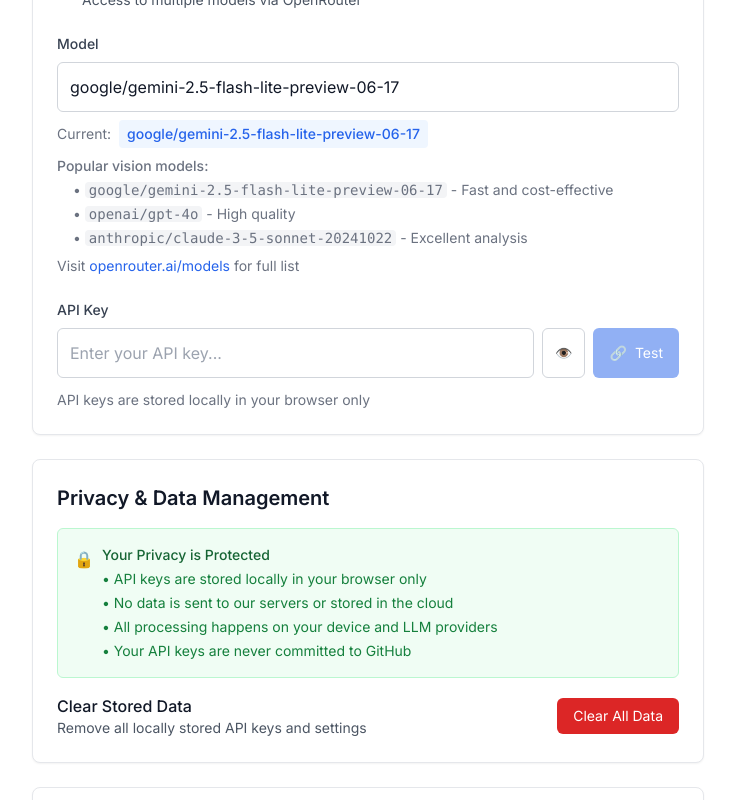
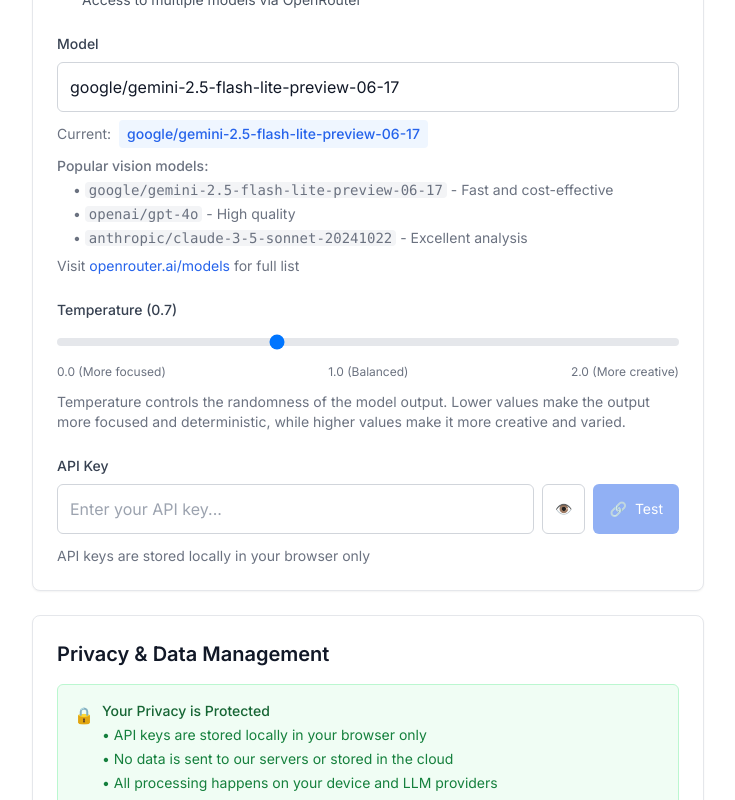
Before and after one commit to xcsnowcity/comicLLM, a Next.js app in the folder frontend/: page /settings in a window 1280 px wide. Shown: the part 630-1430 px from the top of the page, without its empty margins (272-1007 px from the left). Built offline with nearby package versions, Linux system fonts and the light colour scheme; no server answers.

Commit message:
feat: add temperature control

```diff
--- a/frontend/src/app/settings/page.tsx
+++ b/frontend/src/app/settings/page.tsx
@@ -13,11 +13,13 @@
     apiProvider,
     apiModel,
     apiKey,
+    temperature,
     isTestingApi,
     apiTestResult,
     setApiProvider,
     setApiModel,
     setApiKey,
+    setTemperature,
     testApiConnection
   } = useAppStore();
   const [showApiKey, setShowApiKey] = useState(false);
@@ -36,6 +38,7 @@
       setApiKey('');
       setApiProvider('openrouter');
       setApiModel('google/gemini-2.5-flash-lite-preview-06-17');
+      setTemperature(0.7);
       alert(t.settings.dataClearedSuccess);
     }
   };
@@ -169,6 +172,34 @@
                 </div>
               </div>
             </div>
+
+            {/* Temperature Setting */}
+            {apiProvider === 'openrouter' && (
+              <div>
+                <label className="block text-sm font-medium text-gray-700 dark:text-gray-300 mb-2">
+                  Temperature ({temperature})
+                </label>
+                <div className="space-y-3">
+                  <input
+                    type="range"
+                    min="0"
+                    max="2"
+                    step="0.1"
+                    value={temperature}
+                    onChange={(e) => setTemperature(parseFloat(e.target.value))}
+                    className="w-full h-2 bg-gray-200 dark:bg-gray-600 rounded-lg appearance-none cursor-pointer"
+                  />
+                  <div className="flex justify-between text-xs text-gray-500 dark:text-gray-400">
+                    <span>0.0 (More focused)</span>
+                    <span>1.0 (Balanced)</span>
+                    <span>2.0 (More creative)</span>
+                  </div>
+                  <p className="text-sm text-gray-500 dark:text-gray-400">
+                    Temperature controls the randomness of the model output. Lower values make the output more focused and deterministic, while higher values make it more creative and varied.
+                  </p>
+                </div>
+              </div>
+            )}
 
             {/* API Key Input */}
             <div>
--- a/frontend/src/lib/storage.ts
+++ b/frontend/src/lib/storage.ts
@@ -5,6 +5,7 @@
   API_KEY: 'comicllm_api_key',
   API_PROVIDER: 'comicllm_api_provider',
   API_MODEL: 'comicllm_api_model',
+  TEMPERATURE: 'comicllm_temperature',
   CURRENT_SESSION: 'comicllm_current_session',
   AUTO_SAVE_ENABLED: 'comicllm_auto_save_enabled',
 } as const;
@@ -53,6 +54,22 @@
       return localStorage.getItem(STORAGE_KEYS.API_MODEL) || 'google/gemini-2.5-flash-lite-preview-06-17';
     }
     return 'google/gemini-2.5-flash-lite-preview-06-17';
+  },
+
+  // Save temperature
+  saveTemperature: (temperature: number): void => {
+    if (typeof window !== 'undefined') {
+      localStorage.setItem(STORAGE_KEYS.TEMPERATURE, temperature.toString());
+    }
+  },
+
+  // Get temperature
+  getTemperature: (): number => {
+    if (typeof window !== 'undefined') {
+      const saved = localStorage.getItem(STORAGE_KEYS.TEMPERATURE);
+      return saved ? parseFloat(saved) : 0.7;
+    }
+    return 0.7;
   },
 
   // Clear all stored data
@@ -116,6 +133,7 @@
     apiKey: secureStorage.getApiKey(),
     apiProvider: secureStorage.getApiProvider() as 'openrouter' | 'openai' | 'anthropic',
     apiModel: secureStorage.getApiModel(),
+    temperature: secureStorage.getTemperature(),
     currentSessionId: sessionStorage.getCurrentSession(),
     autoSaveEnabled: sessionStorage.getAutoSaveEnabled(),
   };
--- a/frontend/src/lib/store.ts
+++ b/frontend/src/lib/store.ts
@@ -53,6 +53,7 @@
   apiProvider: 'openrouter'; // Other providers hidden for simplicity: | 'openai' | 'anthropic' | 'deepseek'
   apiModel: string;
   apiKey: string;
+  temperature: number;
 
   // API test state
   isTestingApi: boolean;
@@ -66,6 +67,7 @@
   setApiProvider: (provider: 'openrouter') => void; // Other providers hidden: | 'openai' | 'anthropic' | 'deepseek'
   setApiModel: (model: string) => void;
   setApiKey: (key: string) => void;
+  setTemperature: (temperature: number) => void;
   setIsTestingApi: (testing: boolean) => void;
   setApiTestResult: (result: { success: boolean; message: string } | null) => void;
 
@@ -125,6 +127,7 @@
     apiProvider: initialValues.apiProvider,
     apiModel: initialValues.apiModel,
     apiKey: initialValues.apiKey,
+    temperature: initialValues.temperature,
     isTestingApi: false,
     apiTestResult: null,
 
@@ -144,6 +147,10 @@
     setApiKey: (key) => {
       set({ apiKey: key });
       secureStorage.saveApiKey(key);
+    },
+    setTemperature: (temperature) => {
+      set({ temperature });
+      secureStorage.saveTemperature(temperature);
     },
     setIsTestingApi: (testing) => set({ isTestingApi: testing }),
     setApiTestResult: (result) => set({ apiTestResult: result }),
@@ -226,7 +233,7 @@
   },
 
   processComic: async (filename: string, sessionId: string, hash?: string) => {
-    const { apiProvider, apiModel, apiKey } = get();
+    const { apiProvider, apiModel, apiKey, temperature } = get();
 
     const response = await axios.post('/api/process', {
       filename,
@@ -234,7 +241,8 @@
       hash,
       provider: apiProvider,
       model: apiModel,
-      apiKey
+      apiKey,
+      temperature
     });
 
     return response.data;
```
Also changed, not shown: 2 other files (tests, documents, lock files or other folders).
